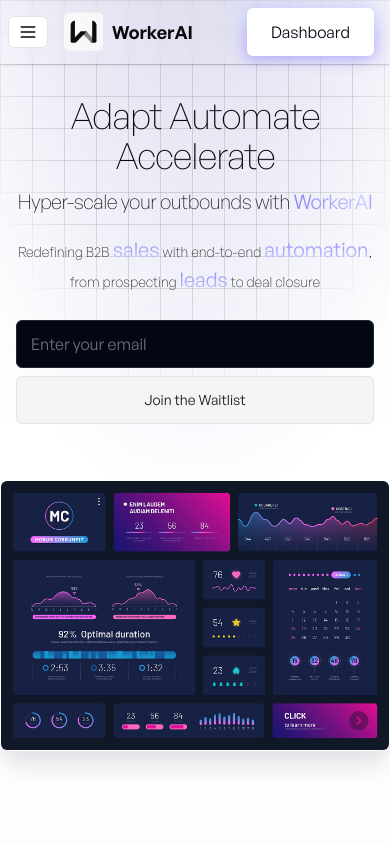
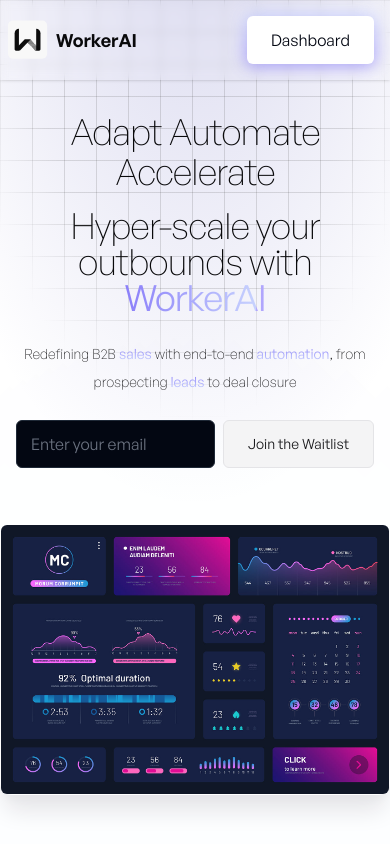
Before and after one commit to AbhirajSinha179/enterprise-workerai, a Next.js app: page / in a window 390 px wide. Shown: the top 844 px of the page. Built offline with nearby package versions, Linux system fonts and the light colour scheme.

Commit message:
feat: responsive ui changes - nav, input, text

```diff
--- a/app/(site)/page.tsx
+++ b/app/(site)/page.tsx
@@ -95,7 +95,7 @@ export default function Web() {
               <MoveRight className="hidden sm:inline-block sm:size-12" /> Accelerate
             </h1>
 
-            <h1 className="mb-6 max-w-6xl text-xl font-thin leading-none tracking-tight dark:text-white md:text-3xl lg:mb-8  lg:text-6xl">
+            <h1 className="mb-6 max-w-6xl text-4xl font-thin leading-none tracking-tight dark:text-white md:text-5xl lg:mb-8 xl:text-6xl">
               Hyper-scale your outbounds with{" "}
               <span className="animate-text-gradient inline-flex bg-gradient-to-r from-[#b2a8fd] via-[#8678f9] to-[#c7d2fe] bg-[200%_auto] bg-clip-text font-normal text-transparent">
                 WorkerAI
@@ -107,15 +107,15 @@ export default function Web() {
               {/* <span className="animate-text-gradient inline-flex bg-gradient-to-r from-[#b2a8fd] via-[#8678f9] to-[#c7d2fe] bg-[200%_auto] bg-clip-text text-xl text-transparent">
                 sales
               </span>{" "} */}
-              <span className="bg-gradient-to-t from-[#c7d2fe] to-[#8678f9] bg-clip-text text-xl font-normal text-transparent">
+              <span className="bg-gradient-to-t from-[#c7d2fe] to-[#8678f9] bg-clip-text font-normal text-transparent">
                 sales
               </span>{" "}
               with end-to-end{" "}
-              <span className="bg-gradient-to-t from-[#c7d2fe] to-[#8678f9] bg-clip-text text-xl font-normal text-transparent">
+              <span className="bg-gradient-to-t from-[#c7d2fe] to-[#8678f9] bg-clip-text font-normal text-transparent">
                 automation
               </span>
               , from prospecting{" "}
-              <span className="bg-gradient-to-t from-[#c7d2fe] to-[#8678f9] bg-clip-text text-xl font-normal text-transparent">
+              <span className="bg-gradient-to-t from-[#c7d2fe] to-[#8678f9] bg-clip-text font-normal text-transparent">
                 leads
               </span>{" "}
               to deal closure
@@ -127,7 +127,7 @@ export default function Web() {
                 variant="secondary"
                 type="submit"
                 asChild
-                className="inline-flex h-12 min-w-fit flex-1 animate-shimmer items-center justify-center
+                className="inline-flex h-12 min-w-fit flex-[0.5] animate-shimmer items-center justify-center
                   rounded-md border bg-[length:200%_100%] px-6 font-medium transition-colors focus:outline-none focus:ring-1 focus:ring-offset-1
                 dark:border-slate-800 dark:bg-[linear-gradient(110deg,#000103,45%,#1e2631,55%,#000103)] dark:text-slate-300 dark:focus:ring-slate-400 dark:focus:ring-offset-slate-50"
               >
--- a/components/custom-components/input-spotlight-border.tsx
+++ b/components/custom-components/input-spotlight-border.tsx
@@ -36,7 +36,7 @@ const InputSpotlightBorder = () => {
 
   return (
     <>
-      <div className="relative w-full">
+      <div className="relative w-full flex-1">
         <input
           onMouseMove={handleMouseMove}
           onFocus={handleFocus}
--- a/components/navbar/site-nav.tsx
+++ b/components/navbar/site-nav.tsx
@@ -9,9 +9,9 @@ import { ArrowBigRight } from "lucide-react"
 export function SiteNav() {
   return (
     <header className="dark:supports-backdrop-blur:bg-background/60 supports-backdrop-blur:bg-background/70 sticky top-0 z-10 mx-auto w-full shadow backdrop-blur-sm ">
-      <div className="mx-2 flex h-16 max-w-6xl items-center justify-between sm:mx-auto sm:h-20 sm:p-2">
+      <div className="mx-2 flex max-w-6xl items-center justify-between sm:mx-auto h-20 sm:p-2">
         <div className="flex items-center space-x-4 lg:space-x-0 rtl:space-x-reverse">
-          <SheetMenu />
+          {/* <SheetMenu /> */}
           <Link href={"/"} className="flex items-center space-x-2">
             <WorkerAILogo />
             <h1 className="text-lg font-bold dark:text-white  sm:block md:text-2xl">WorkerAI</h1>
```
